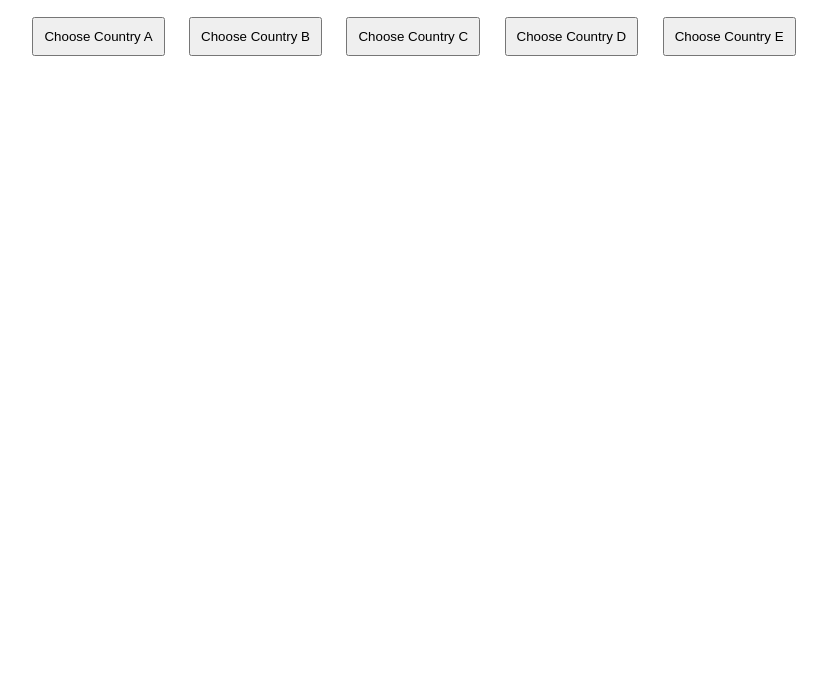
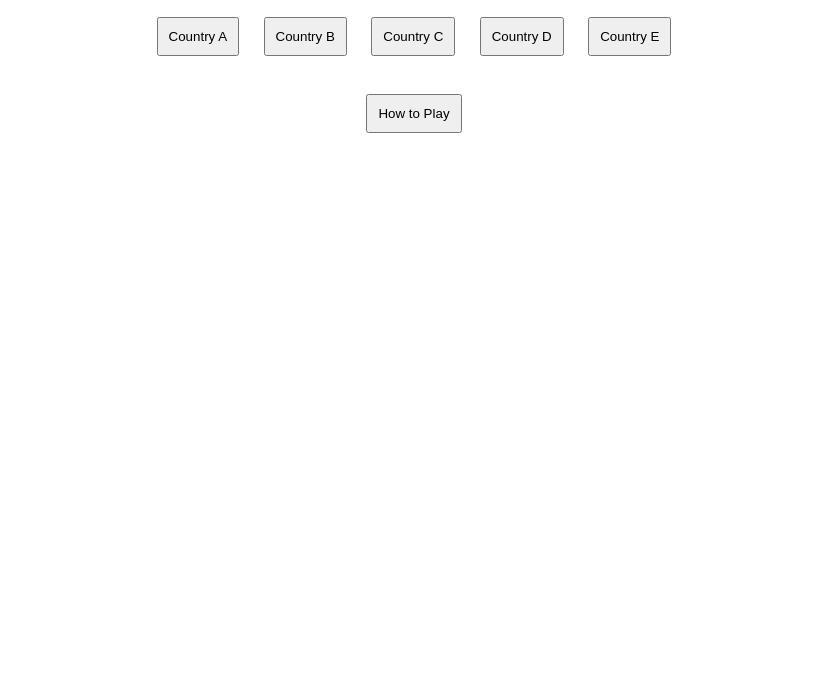
Before and after one commit to someonesomeone-dot/3dgame, a plain HTML site: page index.html in a window 1280 px wide. Shown: the part 101-800 px from the top of the page, without its empty margins (226-1053 px from the left). Drawn offline with Linux system fonts and the light colour scheme.

Commit message:
Update index.html

```diff
--- a/index.html
+++ b/index.html
@@ -5,15 +5,20 @@
     <meta name="viewport" content="width=device-width, initial-scale=1.0">
     <title>Turn-based Country Game</title>
     <link rel="stylesheet" href="style.css">
+    <link href="https://fonts.googleapis.com/css2?family=Roboto:wght@400;700&display=swap" rel="stylesheet">
 </head>
 <body>
     <div id="country-selection">
         <h1>Choose Your Country</h1>
-        <button onclick="startGame()">Choose Country A</button>
-        <button onclick="startGame()">Choose Country B</button>
-        <button onclick="startGame()">Choose Country C</button>
-        <button onclick="startGame()">Choose Country D</button>
-        <button onclick="startGame()">Choose Country E</button>
+        <div id="menu">
+            <button onclick="startGame('A')">Country A</button>
+            <button onclick="startGame('B')">Country B</button>
+            <button onclick="startGame('C')">Country C</button>
+            <button onclick="startGame('D')">Country D</button>
+            <button onclick="startGame('E')">Country E</button>
+            <br><br>
+            <button onclick="showHowToPlay()">How to Play</button>
+        </div>
     </div>
 
     <div id="gameplay" style="display:none;">
@@ -24,6 +29,12 @@
         <div id="player-action"></div>
     </div>
 
+    <div id="how-to-play" style="display:none;">
+        <h2>How to Play</h2>
+        <p>In this game, you will choose a country to lead through the peace phase, making decisions that will affect your economy, military, and diplomacy. After 5 turns in the peace phase, you will enter the war phase, where you will use the resources you've gathered to protect your country and engage in war.</p>
+        <button onclick="closeHowToPlay()">Close</button>
+    </div>
+
     <script src="script.js"></script>
 </body>
 </html>
```
